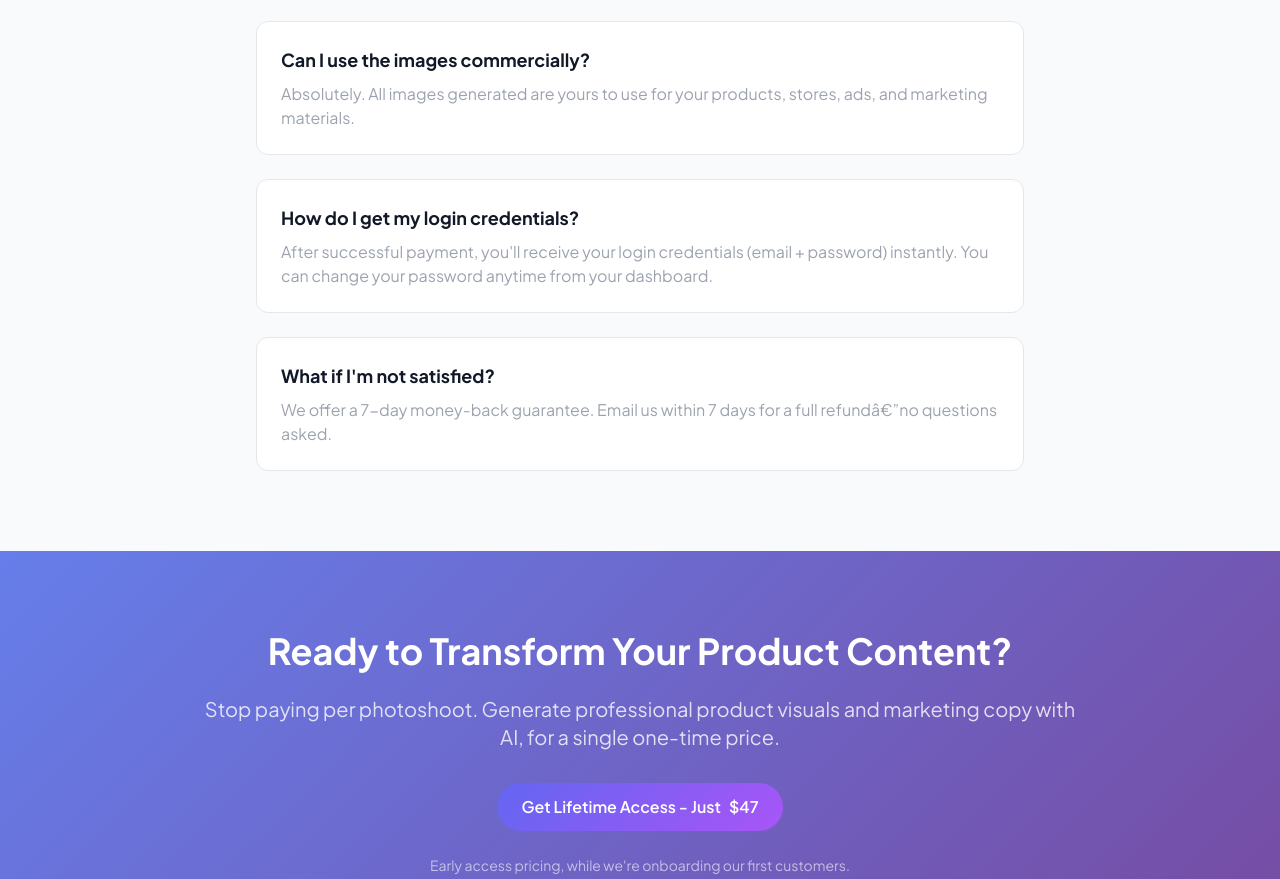
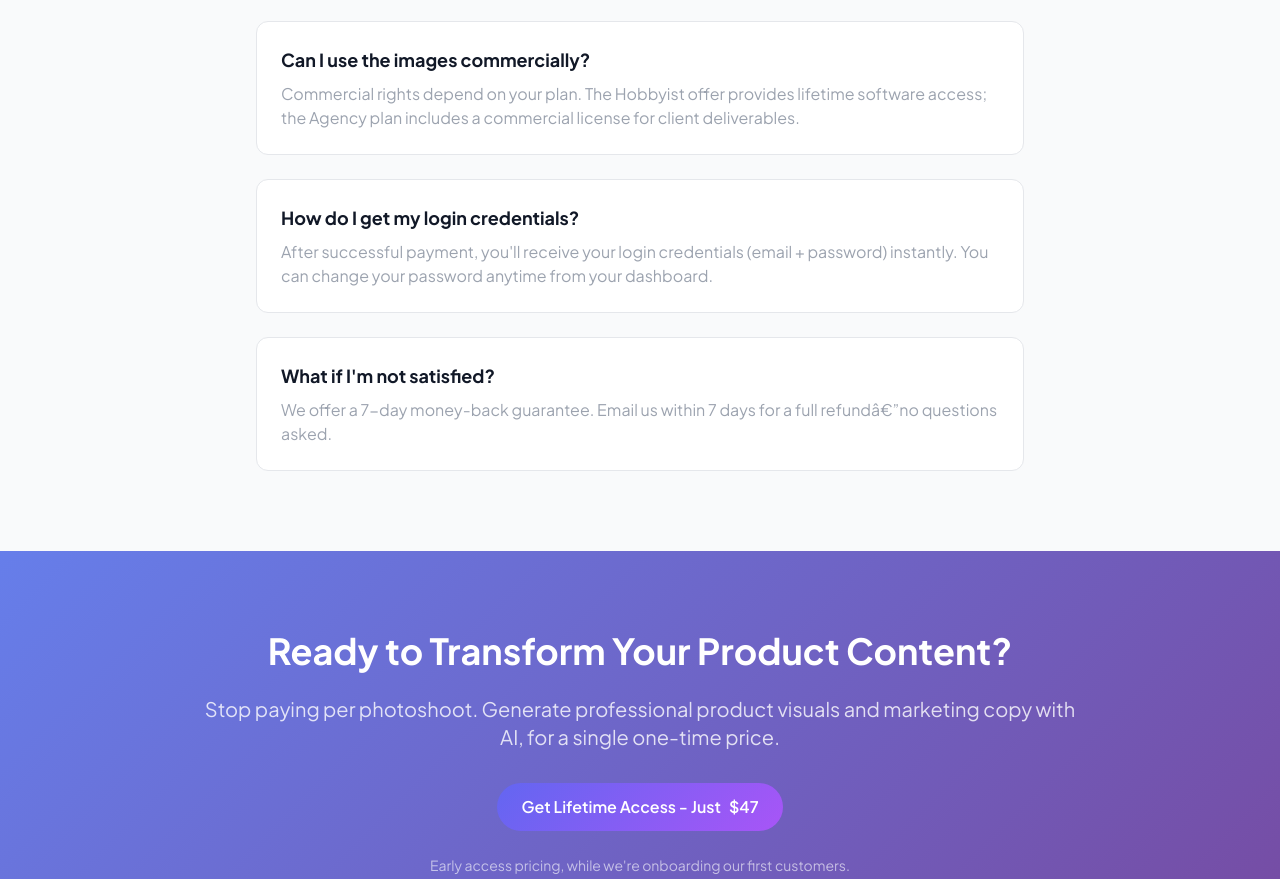
Before and after one commit to tonyjvelloor/AiProdgen, a website: page public/landing.html in a window 1280 px wide. Shown: the part 8393-9272 px from the top of the page. Drawn offline with nearby package versions, Linux system fonts and the light colour scheme.

Commit message:
fix commercial-rights FAQ copy

```diff
--- a/public/landing.html
+++ b/public/landing.html
@@ -995,8 +995,7 @@
                 </div>
                 <div class="bg-white rounded-xl p-6 border border-gray-200">
                     <h3 class="font-bold text-lg text-gray-900 mb-2">Can I use the images commercially?</h3>
-                    <p class="text-muted">Absolutely. All images generated are yours to use for your products,
-                        stores, ads, and marketing materials.</p>
+                    <p class="text-muted">Commercial rights depend on your plan. The Hobbyist offer provides lifetime software access; the Agency plan includes a commercial license for client deliverables.</p>
                 </div>
                 <div class="bg-white rounded-xl p-6 border border-gray-200">
                     <h3 class="font-bold text-lg text-gray-900 mb-2">How do I get my login credentials?</h3>
```
